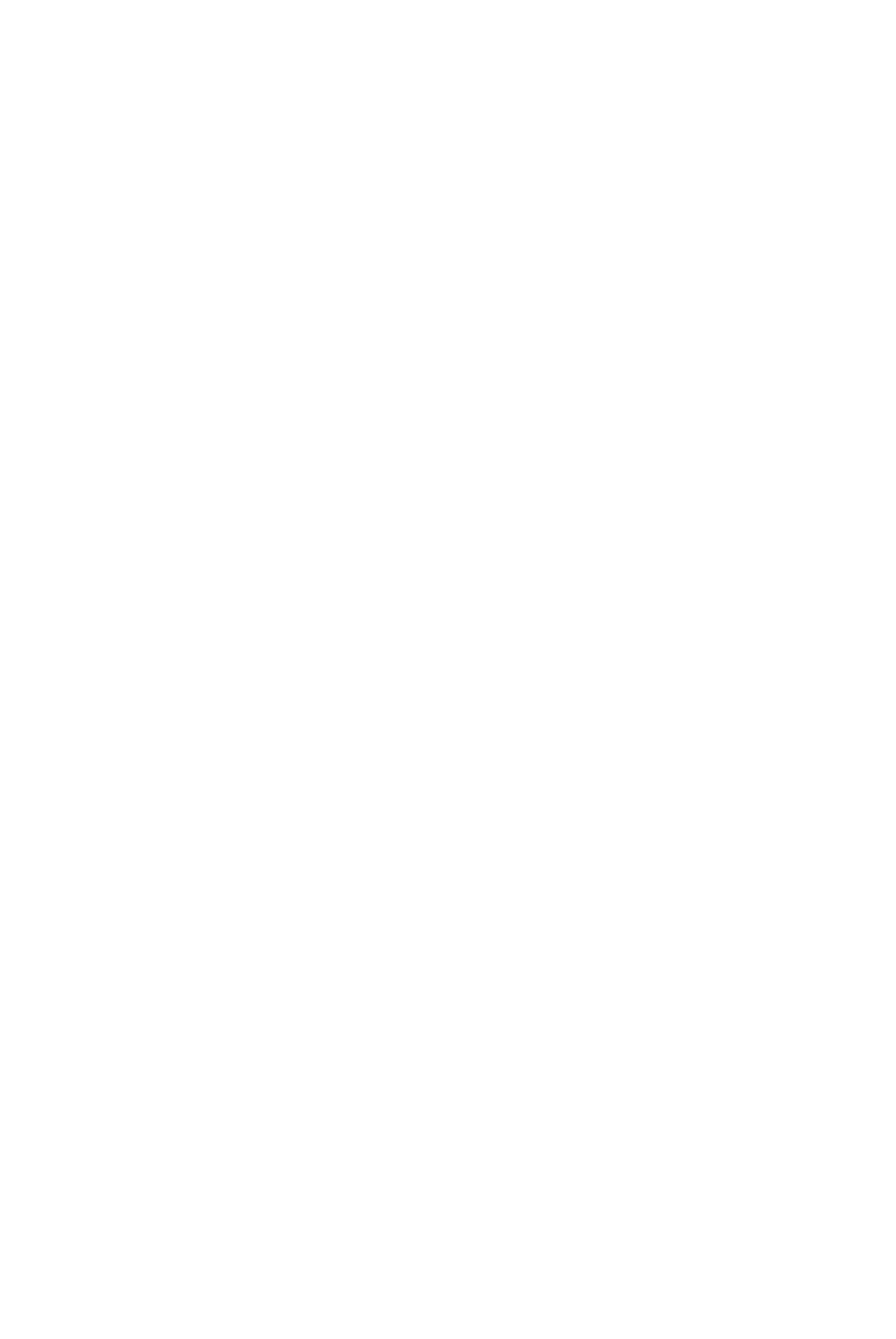
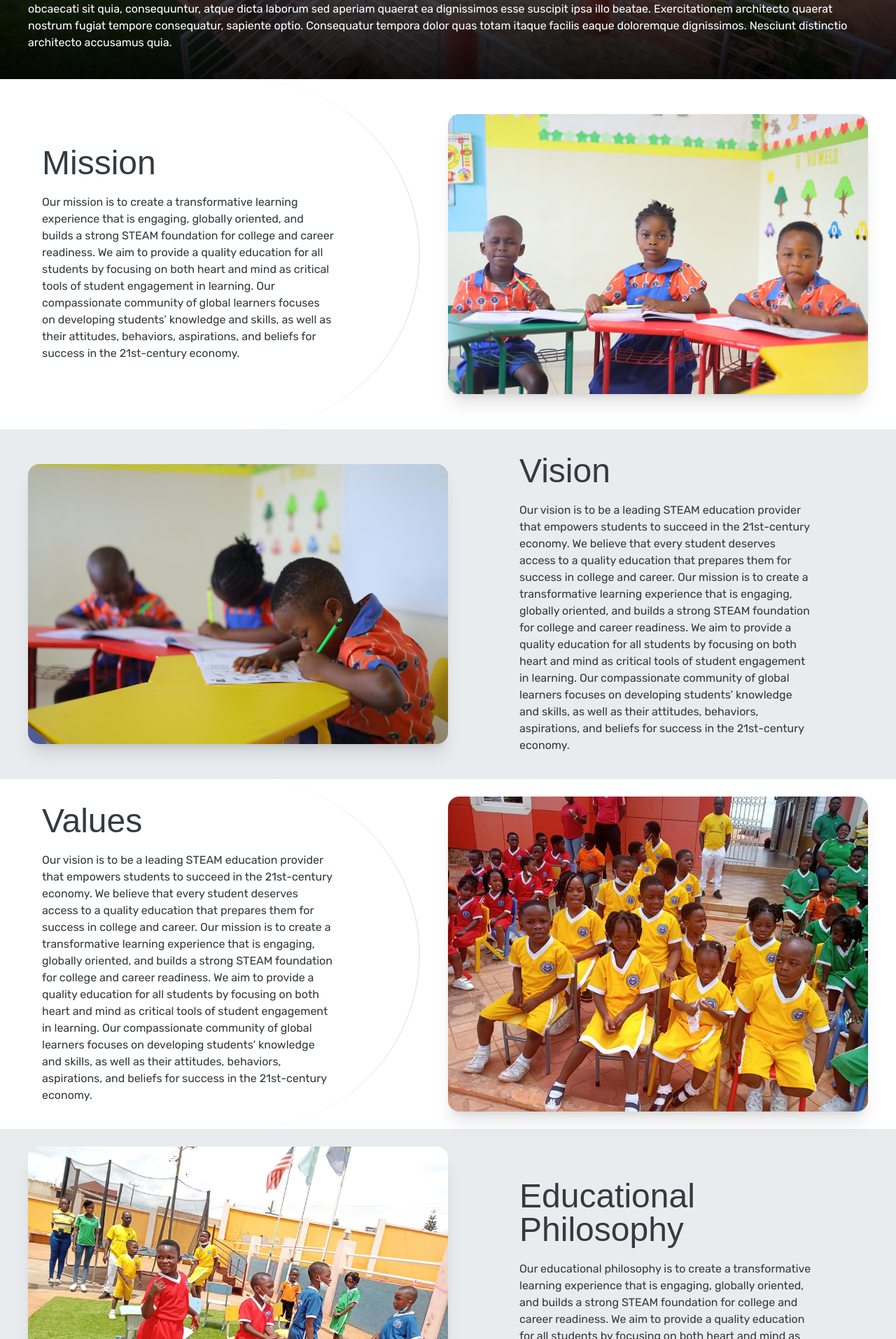
Before and after one commit to michaelboateng1/shining-vessels-academy-, a SvelteKit app: page /about in a window 1280 px wide. Before the commit this address had no page. Shown: the part 687-2600 px from the top of the page at 70% size. Before the commit the page ends 800 px from the top, so only its background shows below. Built offline with nearby package versions, Linux system fonts and the light colour scheme; a web font is replaced by a local one.

Commit message:
Added an info card to the about page

```diff
--- /dev/null
+++ b/src/routes/about/+page.svelte
@@ -0,0 +1,7 @@
+<script>
+    import Heading from "../components/Heading.svelte";
+    import AboutInfo from "../components/AboutInfo.svelte";
+</script>
+
+<Heading />
+<AboutInfo />
--- /dev/null
+++ b/src/routes/components/AboutInfo.svelte
@@ -0,0 +1,55 @@
+<script>
+    import InfoCard from "./InfoCard.svelte";
+
+    import studentsInClass1 from "$lib/assets/images/studentsInClass2.jpg";
+    import studentsInClass2 from "$lib/assets/images/studentsInClass.jpg";
+    import studentsInClass3 from "$lib/assets/images/students.jpg";
+    import studentsInClass4 from "$lib/assets/images/studentsPlaying2.jpg";
+    import studentsInClass5 from "$lib/assets/images/classRoom.jpg";
+    import studentsInClass6 from "$lib/assets/images/playGround3.jpg";
+
+
+    const cards = [
+        {
+            title: "Mission",
+            description: "Our mission is to create a transformative learning experience that is engaging, globally oriented, and builds a strong STEAM foundation for college and career readiness. We aim to provide a quality education for all students by focusing on both heart and mind as critical tools of student engagement in learning. Our compassionate community of global learners focuses on developing students’ knowledge and skills, as well as their attitudes, behaviors, aspirations, and beliefs for success in the 21st-century economy. ",
+            image: studentsInClass1,
+            filp: false,
+        },
+        {
+            title: "Vision",
+            description: "Our vision is to be a leading STEAM education provider that empowers students to succeed in the 21st-century economy. We believe that every student deserves access to a quality education that prepares them for success in college and career. Our mission is to create a transformative learning experience that is engaging, globally oriented, and builds a strong STEAM foundation for college and career readiness. We aim to provide a quality education for all students by focusing on both heart and mind as critical tools of student engagement in learning. Our compassionate community of global learners focuses on developing students’ knowledge and skills, as well as their attitudes, behaviors, aspirations, and beliefs for success in the 21st-century economy. ",
+            image: studentsInClass2,
+            flip: true,
+        },
+        {
+            title: "Values",
+            description: "Our vision is to be a leading STEAM education provider that empowers students to succeed in the 21st-century economy. We believe that every student deserves access to a quality education that prepares them for success in college and career. Our mission is to create a transformative learning experience that is engaging, globally oriented, and builds a strong STEAM foundation for college and career readiness. We aim to provide a quality education for all students by focusing on both heart and mind as critical tools of student engagement in learning. Our compassionate community of global learners focuses on developing students’ knowledge and skills, as well as their attitudes, behaviors, aspirations, and beliefs for success in the 21st-century economy. ",
+            image: studentsInClass3,
+            flip: false,
+        },
+        {
+            title: "Educational Philosophy ",
+            description: "Our educational philosophy is to create a transformative learning experience that is engaging, globally oriented, and builds a strong STEAM foundation for college and career readiness. We aim to provide a quality education for all students by focusing on both heart and mind as critical tools of student engagement in learning. Our compassionate community of global learners focuses on developing students’ knowledge and skills, as well as their attitudes, behaviors, aspirations, and beliefs for success in the 21st-century economy. ",
+            image: studentsInClass4,
+            flip: true,
+        },
+        {
+            title: "Learning Environment",
+            description: "At Vista Charter Public Schools, we believe joyful schools are successful schools.  The learning environment is a major key to teacher and student happiness, and it is the setting in which a culture of joyous learning occurs. The learning environment at Vista takes into account the whole child and incorporates important aspects of the physical setting, classroom norms and values, the role of pedagogy and instructional approach, discipline management, and family engagement.",
+            image: studentsInClass5,
+            flip: false,
+        },
+        {
+            title: "Playing Environment",
+            description: "At Vista Charter Public Schools, we believe joyful schools are successful schools.  The learning environment is a major key to teacher and student happiness, and it is the setting in which a culture of joyous learning occurs. The learning environment at Vista takes into account the whole child and incorporates important aspects of the physical setting, classroom norms and values, the role of pedagogy and instructional approach, discipline management, and family engagement.",
+            image: studentsInClass6,
+            flip: true,
+        }
+    ]
+</script>
+
+{#each cards as card, i}
+
+    <InfoCard title={card.title} description={card.description} image={card.image} flip={card.flip} />
+{/each}
--- a/src/routes/components/Calender.svelte
+++ b/src/routes/components/Calender.svelte
@@ -234,22 +234,6 @@
 		transform: scale(1.01);
 	}
 
-	div > div {
-		margin-bottom: 2rem;
-	}
-
-	div > div > div h3 {
-		font-size: 1.5rem;
-		font-weight: 600;
-		margin-bottom: 0.5rem;
-		color: #1a1a1a;
-	}
-
-	div > div > div p {
-		color: #6c757d;
-		margin-bottom: 1rem;
-	}
-
 	/* Pulse animation for caption */
 	table.visible caption {
 		animation: pulse 2s ease-in-out infinite;
--- a/src/routes/components/Header.svelte
+++ b/src/routes/components/Header.svelte
@@ -16,7 +16,7 @@
 
 <header class="glass-bg justify-betwee fixed z-20 flex w-full transition-all duration-300 {scrolled ? 'glass-bg shadow-lg' : 'remove-glass'}">
 	<div class=" absolute top-5 left-16 h-auto w-[80px] overflow-hidden rounded-full">
-		<img src={SchoolLogo} alt="School Logo" />
+		<a href="/"><img src={SchoolLogo} alt="School Logo" /></a>
 	</div>
 
 	<div class="ml-auto grid justify-items-end">
--- /dev/null
+++ b/src/routes/components/InfoCard.svelte
@@ -0,0 +1,23 @@
+<script>
+    export let title
+    export let description
+    export let image
+    export let flip
+
+</script>
+
+<section class="flex items-center justify-between {flip ? 'flex-row-reverse bg-[#e9ecef]' : 'flex-row'}">
+    <div class="{flip ? 'border-l-2' : 'border-r-2 rounded-full'} border-[#e9ecef] pl-5 h-[500px] flex flex-col justify-center items-center px-20">
+        <div class="p-10">
+            <h2 class="mb-5 text-5xl font-semibold text-[#343a40]">{title}</h2>
+            <div class="text-md text-[#343a40]">
+                <p>{description}</p>
+            </div>
+        </div>
+    </div>
+    <div class="px-10">
+        <div class=" w-[600px] shadow-xl rounded-2xl overflow-hidden h-auto">
+            <img src={image} alt="" class="w-full h-full object-cover" />
+        </div>
+    </div>
+</section>
```
